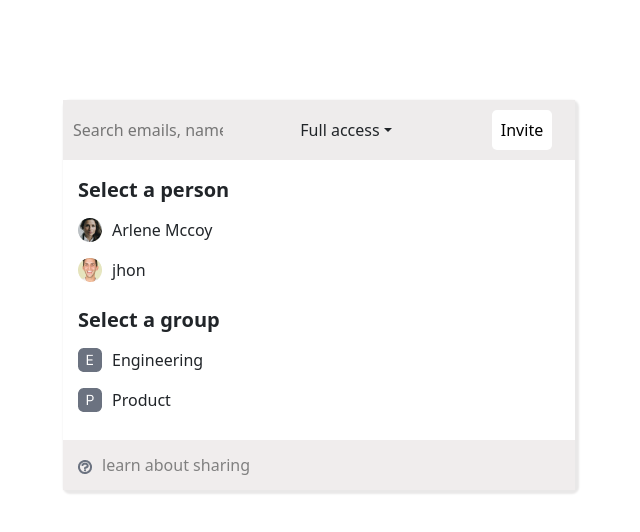
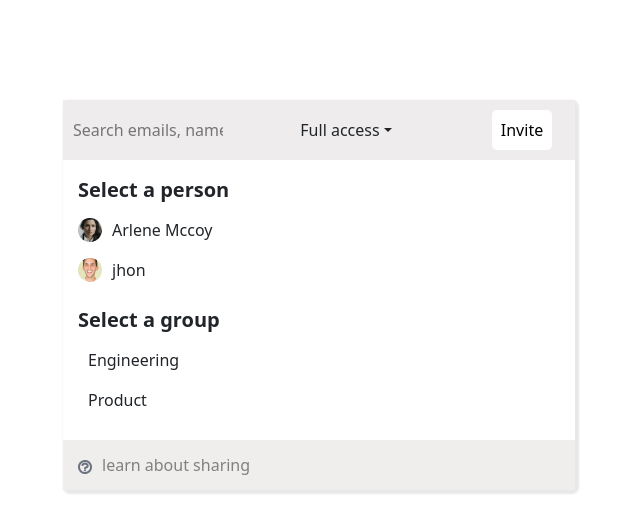
Before and after one commit to harsha9724/Notion-share-modal, a React (Create React App) app: page /invite in a window 1280 px wide. Shown: the top 532 px of the page, without its empty margins (37-677 px from the left). Built offline with nearby package versions, Linux system fonts and the light colour scheme.

Commit message:
added css

```diff
--- a/src/components/CardSection/section.jsx
+++ b/src/components/CardSection/section.jsx
@@ -33,6 +33,7 @@ const Section=()=>{
             </div>
          </div>
          {
+            (userdata!==null)?
             userdata.map((user,i)=>{
                 return (
                     <>
@@ -41,8 +42,17 @@ const Section=()=>{
                 <div style={{marginTop:"2px",marginRight:"20px"}}>
                 <img src={user.profileImg} alt="logo" style={{borderRadius:"50%",height:"100%",width:"100%"}} />
                 </div>
-                <div>
-                    <p style={{fontWeight:"600",margin:"0"}}>{user.name}</p>
+                <div>{
+                    (user.name!==undefined)?
+                    <p style={{fontWeight:"600",margin:"0"}}>
+                    {user.name}
+
+                   </p>:  <p style={{fontWeight:"600",margin:"0"}}>
+                    {user.branch}
+
+                   </p>
+                    }
+
                     <p style={{color:"grey",fontSize:"12px",margin:"0"}}>{user.email}</p>
                 </div>
 
@@ -55,7 +65,7 @@ const Section=()=>{
          </div>
                     </>
                 )
-            })
+            }) : ""
          }
          {
 
--- a/src/components/context/context.jsx
+++ b/src/components/context/context.jsx
@@ -33,12 +33,12 @@ export const ContextProvider=(props)=>{
     ]
     var groups=[
         {
-            img:E,
+            profileImg:E,
             branch:"Engineering",
             access:"No access"
         },
         {
-            img:P,
+            profileImg:P,
             branch:"Product",
             access:"No access"
         }
```
